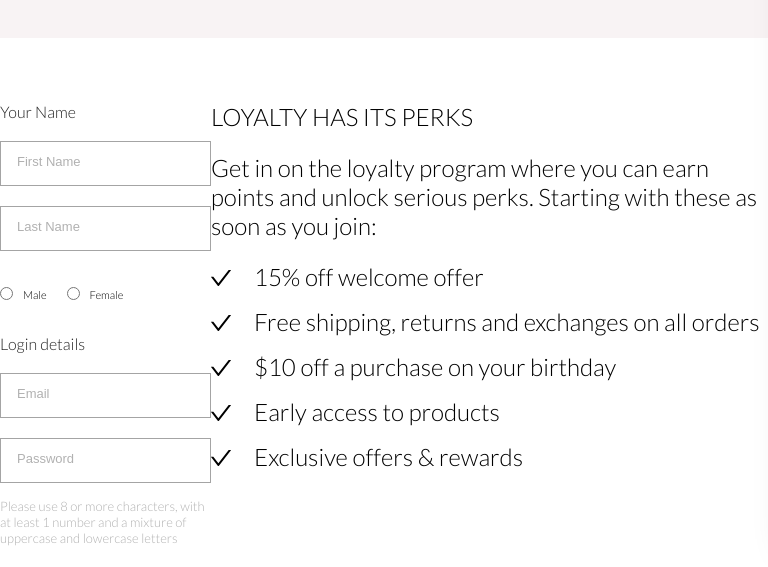
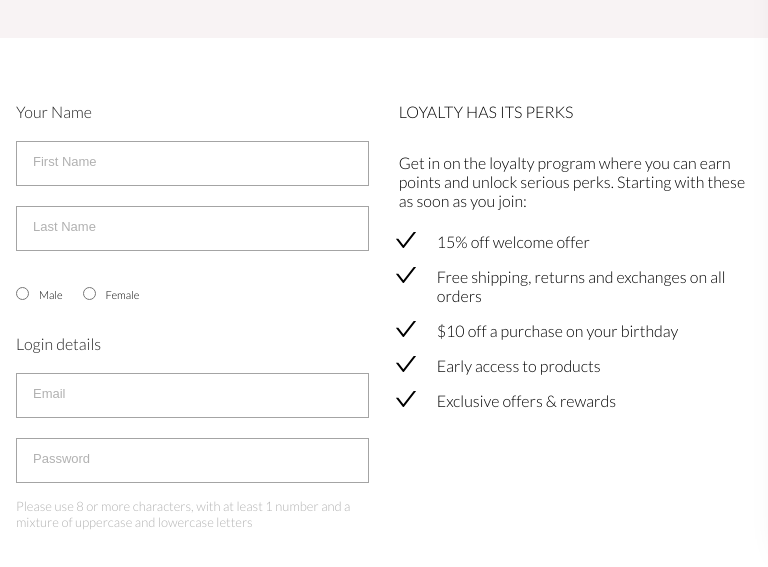
Before and after one commit to Natalia-Orlova/OnlineStore, a plain HTML site: page registration.html in a window 768 px wide. Shown: the part 192-759 px from the top of the page. Drawn offline with Linux system fonts and the light colour scheme.

Commit message:
tablet for registration

```diff
--- a/registration.html
+++ b/registration.html
@@ -91,14 +91,11 @@
                 <p class="registration__perks_heading">LOYALTY HAS ITS PERKS</p>
                 <p class="registration__perks_text">Get in on the loyalty program where you can earn points and unlock serious perks. Starting with these as soon as you join:</p>
                 <ul class="registration__perks_list">
-                    <li>15% off welcome offer
-                    </li>
-                    <li>Free shipping, returns and exchanges on all orders
-                    </li>
-                    <li>$10 off a purchase on your birthday
-                    </li>
-                    <li>Early access to products</li>
-                    <li>Exclusive offers & rewards</li>
+                    <li class="registration__perks_li">15% off welcome offer</li>
+                    <li class="registration__perks_li">Free shipping, returns and exchanges on all orders</li>
+                    <li class="registration__perks_li">$10 off a purchase on your birthday</li>
+                    <li class="registration__perks_li">Early access to products</li>
+                    <li class="registration__perks_li">Exclusive offers & rewards</li>
                 </ul>
 
             </div>
--- a/style.scss
+++ b/style.scss
@@ -95,7 +95,7 @@ a {
     width: 232px;
     padding: 32px;
     position: absolute;
-    z-index: 10;
+    z-index: 11;
     top: 82px;
     right: -250px;
     transition: right 0.3s;
@@ -1285,15 +1285,15 @@ a {
             display: flex;
             flex-direction: column;
             gap: 16px;
-
-            list-style-type: none;
-        }
-
-        &_list li::before {
-            content: url(img/checkmark.svg);
-            // content: "\2713";
-            padding-right: 23px;
-        }
+            list-style-image: url(img/checkmark.svg);
+            padding-left: 24px;
+        }
+
+
+        &_li {
+            padding-left: 14px;
+        }
+
     }
 }
 
@@ -1417,7 +1417,6 @@ a {
     }
 
     //КОРЗИНА
-
     .cart__content{
         flex-direction: column;
         flex-wrap: wrap;
@@ -1450,7 +1449,30 @@ a {
         }
     }
 
-}
+    //РЕГИСТРАЦИЯ
+
+    .registration {
+        gap: 23px;
+        padding-left: 16px;
+        padding-right: 16px;
+
+        &__form {
+            width: 48%;
+        }
+
+        &__perks {
+            width: 48%;
+            font-size: 16px;
+            &_heading {
+                margin-bottom: 10px;
+            }
+
+        }
+    }
+}
+
+
+
 
 @media screen and (min-width: 320px) and (max-width: 767px) {
     .center {
```
Also changed, not shown: style.css, 1 other file.
